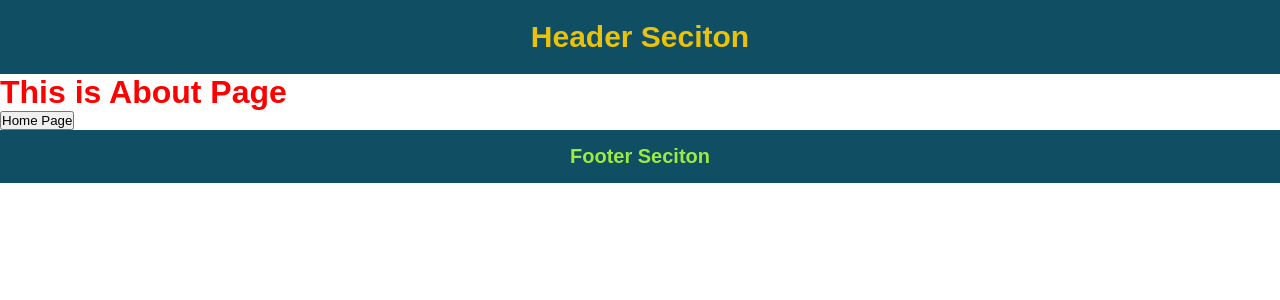
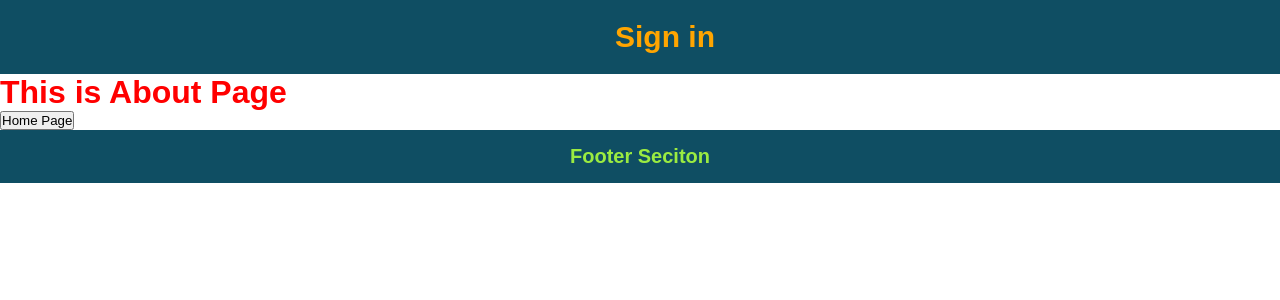
Before and after one commit to Ismoil00/NextJS__Tutorial-01, a Next.js app: page /about in a window 1280 px wide. Shown: the top 300 px of the page. Built offline with nearby package versions, Linux system fonts and the light colour scheme; no server answers.

Commit message:
authenticaiton and authorization

```diff
--- a/components/header.tsx
+++ b/components/header.tsx
@@ -1,7 +1,38 @@
-
+import { signIn, signOut, useSession } from "next-auth/react";
+import Link from "next/link";
 
 export default function Header() {
+  const { data: session } = useSession();
+
   return (
-    <h1 className="headerSec">Header Seciton</h1>
-  )
+    <h1 className="headerSec">
+      {!session && (
+        <Link href={"/api/auth/signin"}>
+          <span
+            style={{ marginLeft: "50px", cursor: "pointer", color: "orange" }}
+            onClick={(e) => {
+              e.preventDefault();
+              // providing github name - we do need to go to api page to sign in by sign-in providers;
+              signIn("github");
+            }}
+          >
+            Sign in
+          </span>
+        </Link>
+      )}
+      {session && (
+        <Link href={"/api/auth/signout"}>
+          <span
+            style={{ marginLeft: "50px", cursor: "pointer", color: "orange" }}
+            onClick={(e) => {
+              e.preventDefault();
+              signOut();
+            }}
+          >
+            Sign out
+          </span>
+        </Link>
+      )}
+    </h1>
+  );
 }
--- a/package.json
+++ b/package.json
@@ -20,6 +20,7 @@
     "eslint-config-next": "13.1.6",
     "json-server": "^0.17.1",
     "next": "13.1.6",
+    "next-auth": "^4.19.2",
     "react": "18.2.0",
     "react-dom": "18.2.0",
     "sass": "^1.58.3",
--- a/src/pages/_app.tsx
+++ b/src/pages/_app.tsx
@@ -1,29 +1,32 @@
 import "@/styles/globals.css";
 import Footer from "components/footer";
 import Header from "components/header";
-import '../styles/layout.css'
+import "../styles/layout.css";
 // import 'bootstrap/dist/css/bootstrap.min.css';
 import type { AppProps } from "next/app";
 import Head from "next/head";
+import { useSession, SessionProvider } from "next-auth/react";
 
 function App({ Component, pageProps }: AppProps) {
-
   // This way we can omit the Global Layouts that should exist on every _app.js pages:
   /* if (Component.getLayout) {
     return Component.getLayout(<Component {...pageProps} />)
   } */
 
   return (
-    <>
-    {/* This is the HTML head tag, where we define meta tags */}
-    <Head>
-      <title>Ismoil Next.js Tutorial</title>
-      <meta name="description" content="I am learning Next.js, since I need at my work place!" />
-    </Head>
+    <SessionProvider session={pageProps.session}>
+      {/* This is the HTML head tag, where we define meta tags */}
+      <Head>
+        <title>Ismoil Next.js Tutorial</title>
+        <meta
+          name="description"
+          content="I am learning Next.js, since I need at my work place!"
+        />
+      </Head>
       <Header />
       <Component {...pageProps} />
       <Footer />
-    </>
+    </SessionProvider>
   );
 }
 
```
Also changed, not shown: src/pages/api/auth/[...nextauth].tsx (added, +19 -0 lines), 1 other file (tests, documents, lock files or other folders).
